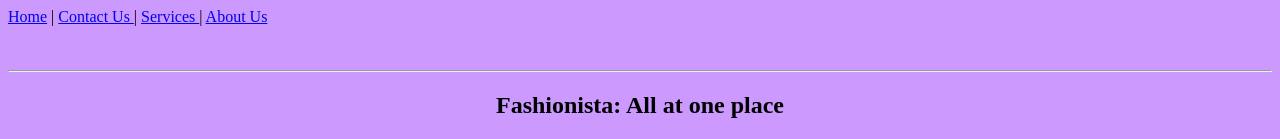
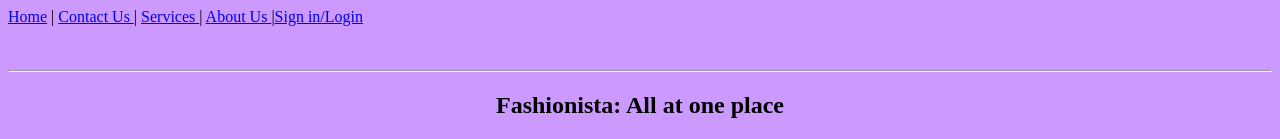
Before and after one commit to shipra024/HTML-Design, a plain HTML site: page index.html in a window 1280 px wide. Shown: the top 139 px of the page. Drawn offline with Linux system fonts and the light colour scheme.

Commit message:
Update index.html

```diff
--- a/index.html
+++ b/index.html
@@ -12,7 +12,7 @@
 <body bgcolor="#cc99ff">
 
 <nav>
-<a href="index.html" >Home</a> | <a href="Contact.html" >Contact Us </a> | <a href="services.html" >Services </a> | <a href="about.html">About Us </a>
+<a href="index.html" >Home</a> | <a href="Contact.html" >Contact Us </a> | <a href="services.html" >Services </a> | <a href="about.html">About Us </a>|<a href="sign_in.html">Sign in/Login </a>
 <br>
 <br>
 <br>
```
